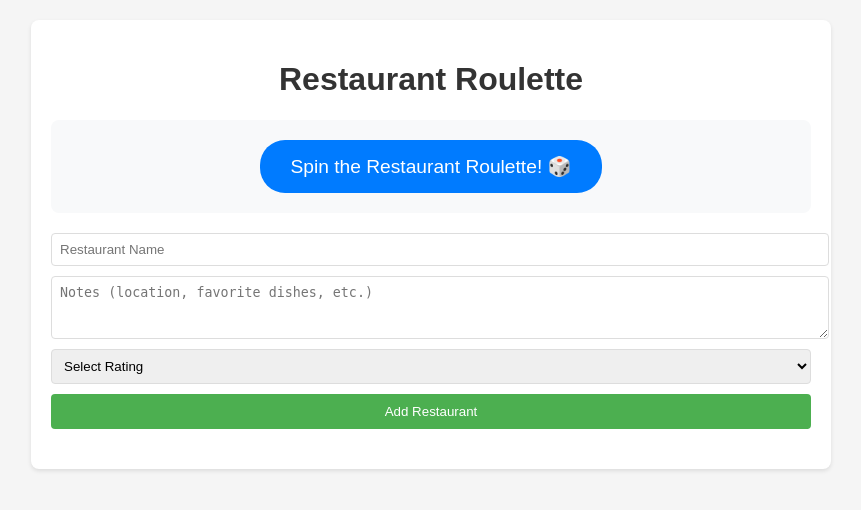
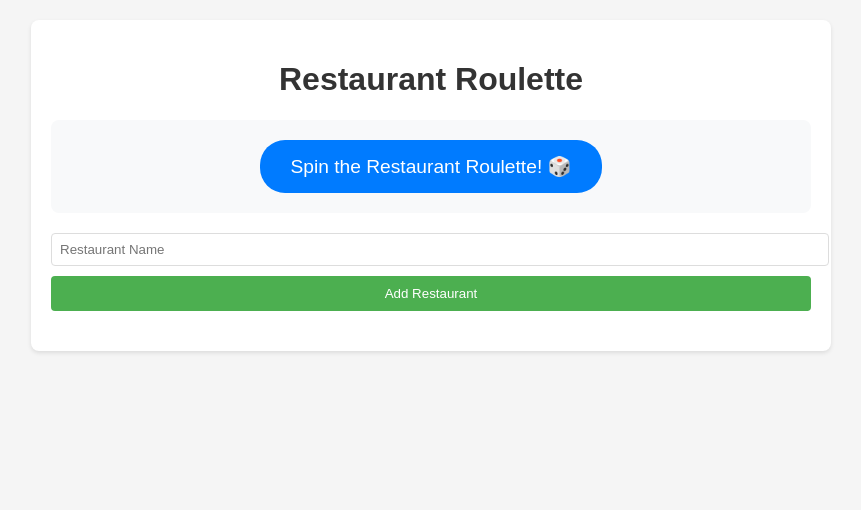
Before and after one commit to haystax78/restaurant-roulette, a Flask app: page / in a window 1280 px wide. Shown: the top 510 px of the page, without its empty margins (209-1070 px from the left). Run offline with Flask 3, Linux system fonts and the light colour scheme; data that the repository does not hold is empty.

Commit message:
Simplify app by removing rating and notes fields

```diff
--- a/app.py
+++ b/app.py
@@ -11,8 +11,6 @@ db = SQLAlchemy(app)
 class Restaurant(db.Model):
     id = db.Column(db.Integer, primary_key=True)
     name = db.Column(db.String(100), nullable=False)
-    notes = db.Column(db.Text)
-    rating = db.Column(db.Integer)
     date_added = db.Column(db.DateTime, default=datetime.utcnow)
 
 with app.app_context():
@@ -26,13 +24,9 @@ def index():
 @app.route('/add', methods=['POST'])
 def add_restaurant():
     name = request.form['name']
-    notes = request.form['notes']
-    rating = int(request.form['rating'])
-
-    new_restaurant = Restaurant(name=name, notes=notes, rating=rating)
+    new_restaurant = Restaurant(name=name)
     db.session.add(new_restaurant)
     db.session.commit()
-
     return redirect(url_for('index'))
 
 @app.route('/delete/<int:id>')
@@ -50,9 +44,7 @@ def spin_roulette():
 
     chosen = random.choice(restaurants)
     return jsonify({
-        'name': chosen.name,
-        'notes': chosen.notes,
-        'rating': chosen.rating
+        'name': chosen.name
     })
 
 if __name__ == '__main__':
--- a/templates/index.html
+++ b/templates/index.html
@@ -52,10 +52,6 @@
         }
         .restaurant h3 {
             margin: 0 0 10px 0;
-        }
-        .rating {
-            color: #ffa500;
-            font-weight: bold;
         }
         .delete-link {
             color: #ff4444;
@@ -128,15 +124,6 @@
 
         <form action="{{ url_for('add_restaurant') }}" method="POST">
             <input type="text" name="name" placeholder="Restaurant Name" required>
-            <textarea name="notes" placeholder="Notes (location, favorite dishes, etc.)" rows="3"></textarea>
-            <select name="rating" required>
-                <option value="">Select Rating</option>
-                <option value="1">1 - Poor</option>
-                <option value="2">2 - Fair</option>
-                <option value="3">3 - Good</option>
-                <option value="4">4 - Very Good</option>
-                <option value="5">5 - Excellent</option>
-            </select>
             <button type="submit">Add Restaurant</button>
         </form>
 
@@ -145,12 +132,9 @@
             <div class="restaurant">
                 <h3>
                     {{ restaurant.name }}
-                    <span class="rating">★ {{ restaurant.rating }}/5</span>
                     <a href="{{ url_for('delete_restaurant', id=restaurant.id) }}" class="delete-link"
                        onclick="return confirm('Are you sure you want to delete this restaurant?')">Delete</a>
                 </h3>
-                <p>{{ restaurant.notes }}</p>
-                <small>Added: {{ restaurant.date_added.strftime('%Y-%m-%d') }}</small>
             </div>
             {% endfor %}
         </div>
@@ -163,7 +147,6 @@
             const resultContent = document.getElementById('result-content');
             const spinButton = document.querySelector('.spin-button');
 
-            // Show loading, hide result
             loading.style.display = 'block';
             result.style.display = 'none';
             spinButton.disabled = true;
@@ -176,12 +159,9 @@
                     } else {
                         resultContent.innerHTML = `
                             <h2>${data.name}</h2>
-                            <p class="rating">Rating: ${'★'.repeat(data.rating)}${'☆'.repeat(5-data.rating)}</p>
-                            <p>${data.notes || 'No additional notes'}</p>
                         `;
                     }
 
-                    // Hide loading, show result
                     setTimeout(() => {
                         loading.style.display = 'none';
                         result.style.display = 'block';
```
